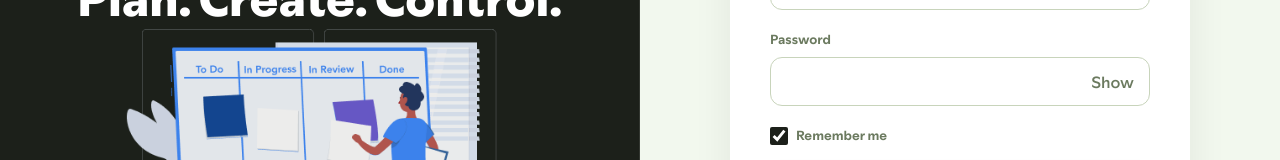
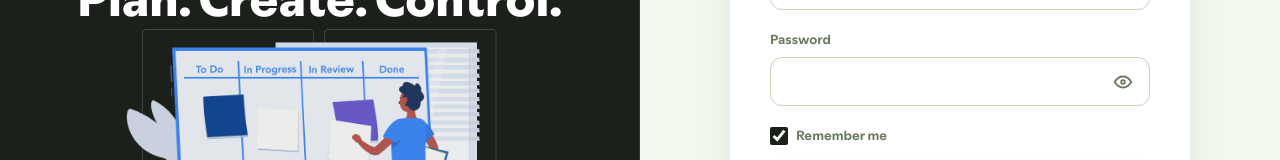
Before and after one commit to waleedb-dev/INSURVAS-dev-crm, a Next.js app: page / in a window 1280 px wide. Shown: the part 348-508 px from the top of the page. Built offline with nearby package versions, Linux system fonts and the light colour scheme; no server answers.

Commit message:
button fixes

```diff
--- a/app/page.tsx
+++ b/app/page.tsx
@@ -1,6 +1,7 @@
 "use client";
 
 import { FormEvent, useMemo, useState } from "react";
+import { IconEye, IconEyeOff } from "@tabler/icons-react";
 import Image from "next/image";
 import { useRouter } from "next/navigation";
 import { getSupabaseBrowserClient } from "@/lib/supabase/client";
@@ -13,6 +14,7 @@ export default function SignInPage() {
 
   const [showPassword, setShowPassword] = useState(false);
   const [rememberMe, setRememberMe] = useState(true);
+  const [isSubmitHovered, setIsSubmitHovered] = useState(false);
   const [email, setEmail] = useState("");
   const [password, setPassword] = useState("");
   const [errorMessage, setErrorMessage] = useState<string | null>(null);
@@ -197,10 +199,11 @@ export default function SignInPage() {
               <button
                 type="button"
                 onClick={() => setShowPassword((state) => !state)}
-                className="absolute right-4 top-1/2 -translate-y-1/2"
+                aria-label={showPassword ? "Hide password" : "Show password"}
+                className="absolute right-4 top-1/2 -translate-y-1/2 flex items-center justify-center transition-colors hover:text-[#48533f]"
                 style={{ color: "#6b7a5f" }}
               >
-                {showPassword ? "Hide" : "Show"}
+                {showPassword ? <IconEyeOff size={22} stroke={2} /> : <IconEye size={22} stroke={2} />}
               </button>
             </div>
           </div>
@@ -247,11 +250,17 @@ export default function SignInPage() {
           <button
             type="submit"
             disabled={isSubmitting}
-            className="flex items-center justify-center gap-2 font-bold"
+            onMouseEnter={() => setIsSubmitHovered(true)}
+            onMouseLeave={() => setIsSubmitHovered(false)}
+            className="flex items-center justify-center gap-2 font-bold transition-colors"
             style={{
               width: "100%",
               padding: "14px",
-              backgroundColor: isSubmitting ? T.textMuted : T.asideChrome,
+              backgroundColor: isSubmitting
+                ? T.textMuted
+                : isSubmitHovered
+                  ? "#2b3126"
+                  : T.asideChrome,
               color: "white",
               borderRadius: 12,
               fontSize: 15,
```
